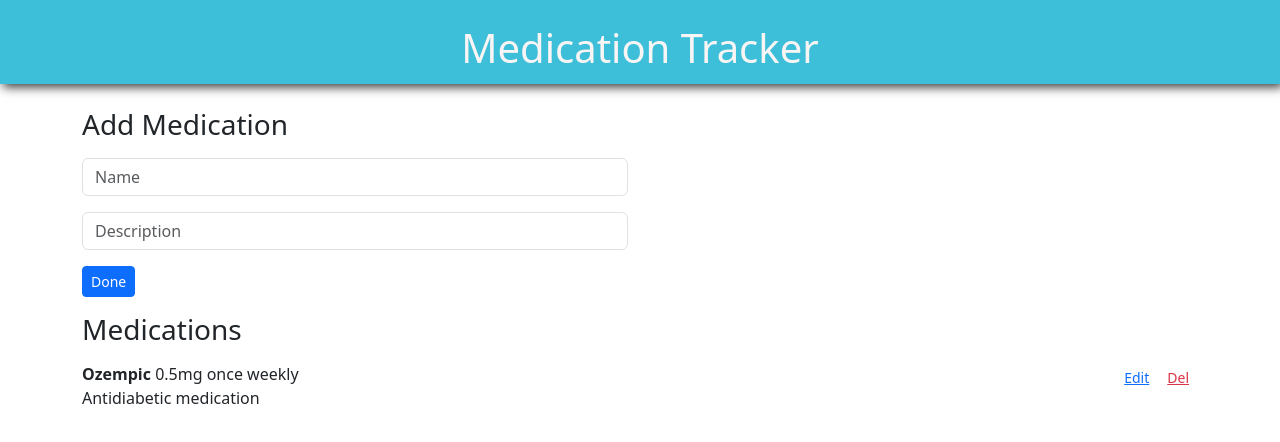
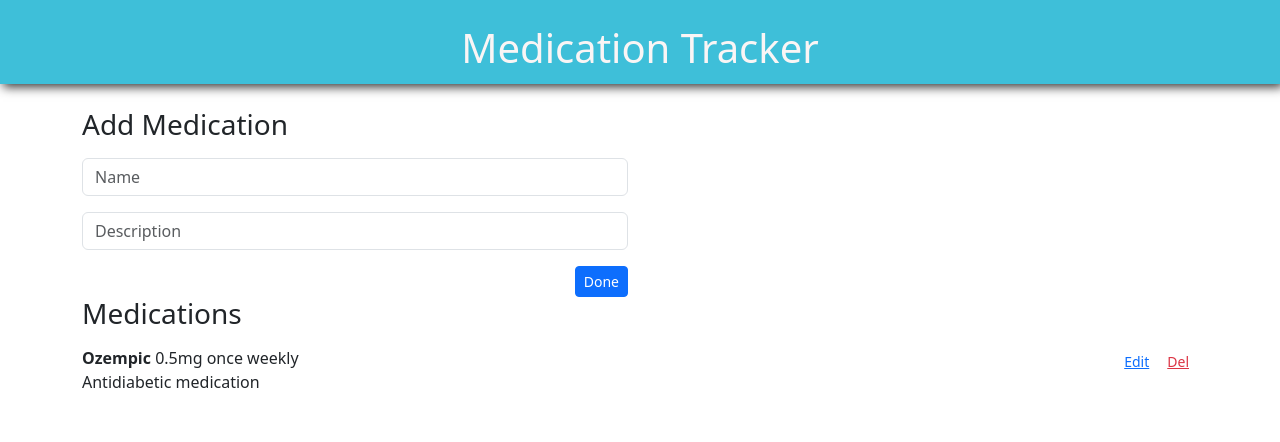
Before and after one commit to pdimaano/med-tracker, a React (Create React App) app: page / in a window 1280 px wide. Shown: the top 442 px of the page. Built offline with nearby package versions, Linux system fonts and the light colour scheme; the HTML template or start-up script is replaced by a standard one.

Commit message:
moved button to right side alignment

```diff
--- a/src/MedForm.js
+++ b/src/MedForm.js
@@ -57,7 +57,7 @@ function MedForm({ initialFormData = defaultInitialFormData, handleSave }) {
       </div>
 
       <div className="mb-3">
-        <button className="btn-primary btn btn-sm NewMedForm-addBtn">
+        <button className="btn-primary btn btn-sm float-end NewMedForm-addBtn">
           Done
         </button>
       </div>
```
